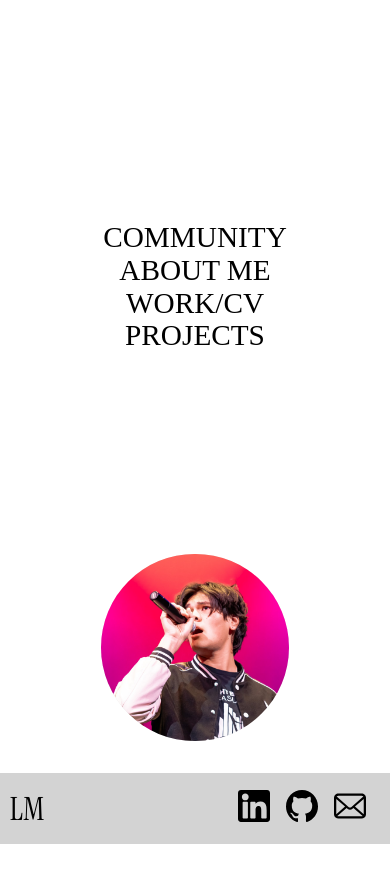
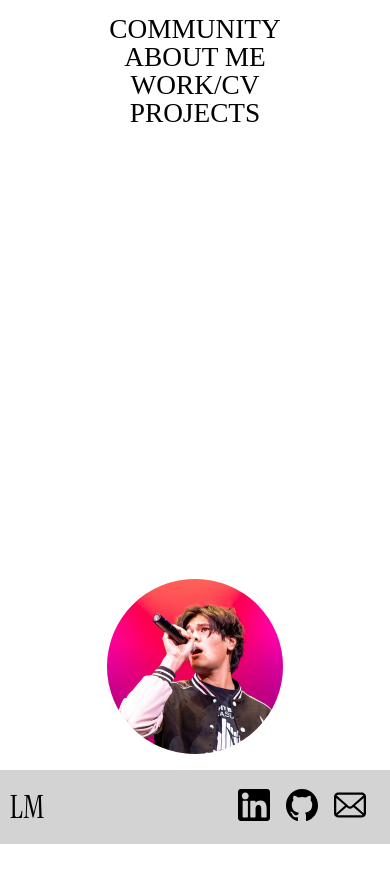
Before and after one commit to Logan-Mui/Web-Portfolio, a React (Vite) app: page / in a window 390 px wide. Shown: the top 882 px of the page. Built offline with nearby package versions, Linux system fonts and the light colour scheme.

Commit message:
improved mobile view but fr fr fr now

```diff
--- a/src/styles/splash/menu.css
+++ b/src/styles/splash/menu.css
@@ -1,3 +1,15 @@
+.Menu {
+    display: flex;
+    align-items: center;
+    justify-content: space-between;
+    width: 100%;
+    height: 100%;
+    background-color: white;
+    position: relative;
+    overflow: hidden;
+    padding: 1rem 0;
+}
+
 .MenuLinks {
     display: flex;
     flex-direction: column;
@@ -67,30 +79,32 @@
 @media (max-width: 1024px) {
     .Menu {
         flex-direction: column;
-        justify-content: center;
-        padding: 1rem 0;
-        gap: 1.5rem;
+        justify-content: flex-start;
+        padding: 2rem 0 1rem 0;
+        gap: 2rem;
     }
 
     .MenuLinks {
         padding-left: 0;
         align-items: center;
         position: relative;
+        flex: 0;
     }
 
     .MenuLinks a {
-        font-size: clamp(1.6rem, 6.5vw, 3.5rem);
+        font-size: clamp(1.8rem, 6.5vw, 3.5rem);
         text-align: center;
-        padding: 0.1em 0.5em;
-        margin: 0.05em 0;
+        padding: 0.08em 0.4em;
+        margin: 0.03em 0;
+        line-height: 1.05;
     }
 
     .MenuLinks:hover a {
-        font-size: clamp(1.4rem, 6vw, 3.2rem);
+        font-size: clamp(1.6rem, 6vw, 3.2rem);
     }
 
     .MenuLinks:hover a:hover {
-        font-size: clamp(2rem, 7.5vw, 4.2rem);
+        font-size: clamp(2.2rem, 7.5vw, 4.2rem);
     }
 
     .PicOfMe {
@@ -98,62 +112,65 @@
         right: auto;
         top: auto;
         transform: none;
-        width: clamp(200px, 40vw, 350px);
-        height: clamp(200px, 40vw, 350px);
+        width: clamp(220px, 38vw, 350px);
+        height: clamp(220px, 38vw, 350px);
+        flex-shrink: 0;
     }
 }
 
-/* For smaller screens - iPhone 13 Pro is 390px wide */
+/* For smaller screens */
 @media (max-width: 768px) {
     .Menu {
-        padding: 0.5rem 0;
-        gap: 1rem;
+        padding: 1.5rem 0 1rem 0;
+        gap: 1.5rem;
     }
 
     .MenuLinks a {
-        font-size: clamp(1.3rem, 7vw, 2.5rem);
+        font-size: clamp(1.4rem, 6.5vw, 2.5rem);
         padding: 0.05em 0.3em;
         margin: 0.02em 0;
-        line-height: 1.05;
+        line-height: 1;
     }
 
     .MenuLinks:hover a {
-        font-size: clamp(1.2rem, 6.5vw, 2.3rem);
+        font-size: clamp(1.3rem, 6vw, 2.3rem);
     }
 
     .MenuLinks:hover a:hover {
-        font-size: clamp(1.6rem, 8vw, 3rem);
+        font-size: clamp(1.7rem, 7.5vw, 3rem);
     }
 
     .PicOfMe {
-        width: clamp(150px, 45vw, 240px);
-        height: clamp(150px, 45vw, 240px);
+        width: clamp(160px, 42vw, 240px);
+        height: clamp(160px, 42vw, 240px);
     }
 }
 
-/* Specifically for iPhone 13 Pro and similar sized devices */
+/* For iPhone-sized devices */
 @media (max-width: 430px) {
     .Menu {
-        padding: 0.5rem 0;
-        gap: 0.75rem;
+        padding: 1rem 0 0.5rem 0;
+        gap: 1rem;
+        justify-content: space-around;
     }
 
     .MenuLinks a {
-        font-size: clamp(1.1rem, 7.5vw, 2rem);
-        line-height: 1;
+        font-size: clamp(1.2rem, 7vw, 2rem);
+        line-height: 0.95;
         margin: 0.01em 0;
+        padding: 0.03em 0.2em;
     }
 
     .MenuLinks:hover a {
-        font-size: clamp(1rem, 7vw, 1.8rem);
+        font-size: clamp(1.1rem, 6.5vw, 1.8rem);
     }
 
     .MenuLinks:hover a:hover {
-        font-size: clamp(1.4rem, 8.5vw, 2.5rem);
+        font-size: clamp(1.5rem, 8vw, 2.5rem);
     }
 
     .PicOfMe {
-        width: clamp(130px, 48vw, 200px);
-        height: clamp(130px, 48vw, 200px);
+        width: clamp(140px, 45vw, 200px);
+        height: clamp(140px, 45vw, 200px);
     }
 }
--- a/src/styles/splash/splash.css
+++ b/src/styles/splash/splash.css
@@ -7,7 +7,7 @@
     background-color: white;
     position: relative;
     overflow: hidden;
-    padding: 2rem 0;
+    padding: 1rem 0;
 }
 
 .Header {
```
